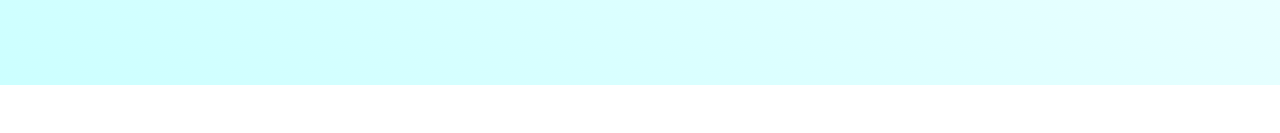
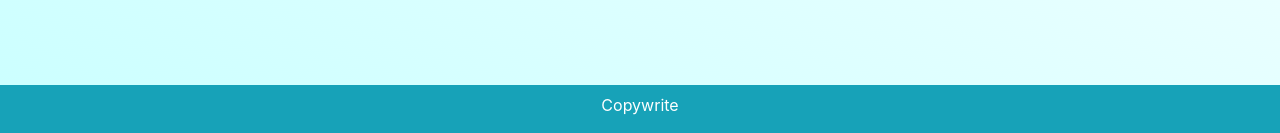
Before and after one commit to soorajTharayil/personalWebsite, a plain HTML site: page intex.html in a window 1280 px wide. Shown: the part 2507-2640 px from the top of the page. Before the commit the page ends 2592 px from the top, so only its background shows below. Drawn offline with nearby package versions, Linux system fonts and the light colour scheme.

Commit message:
Final section added

```diff
--- a/intex.html
+++ b/intex.html
@@ -268,6 +268,17 @@
     </section>
 
 
+    <footer class="bg-info" >
+      <div class="container">
+        <div class="row">
+          <div class="col-12">
+                  <p class="text-white text-center pt-2">Copywrite</p>
+          </div>
+        </div>
+      </div>
+    </footer>
+
+
 
 
 <script src="https://code.jquery.com/jquery-3.2.1.slim.min.js" integrity="sha384-KJ3o2DKtIkvYIK3UENzmM7KCkRr/rE9/Qpg6aAZGJwFDMVNA/GpGFF93hXpG5KkN" crossorigin="anonymous"></script>
```
